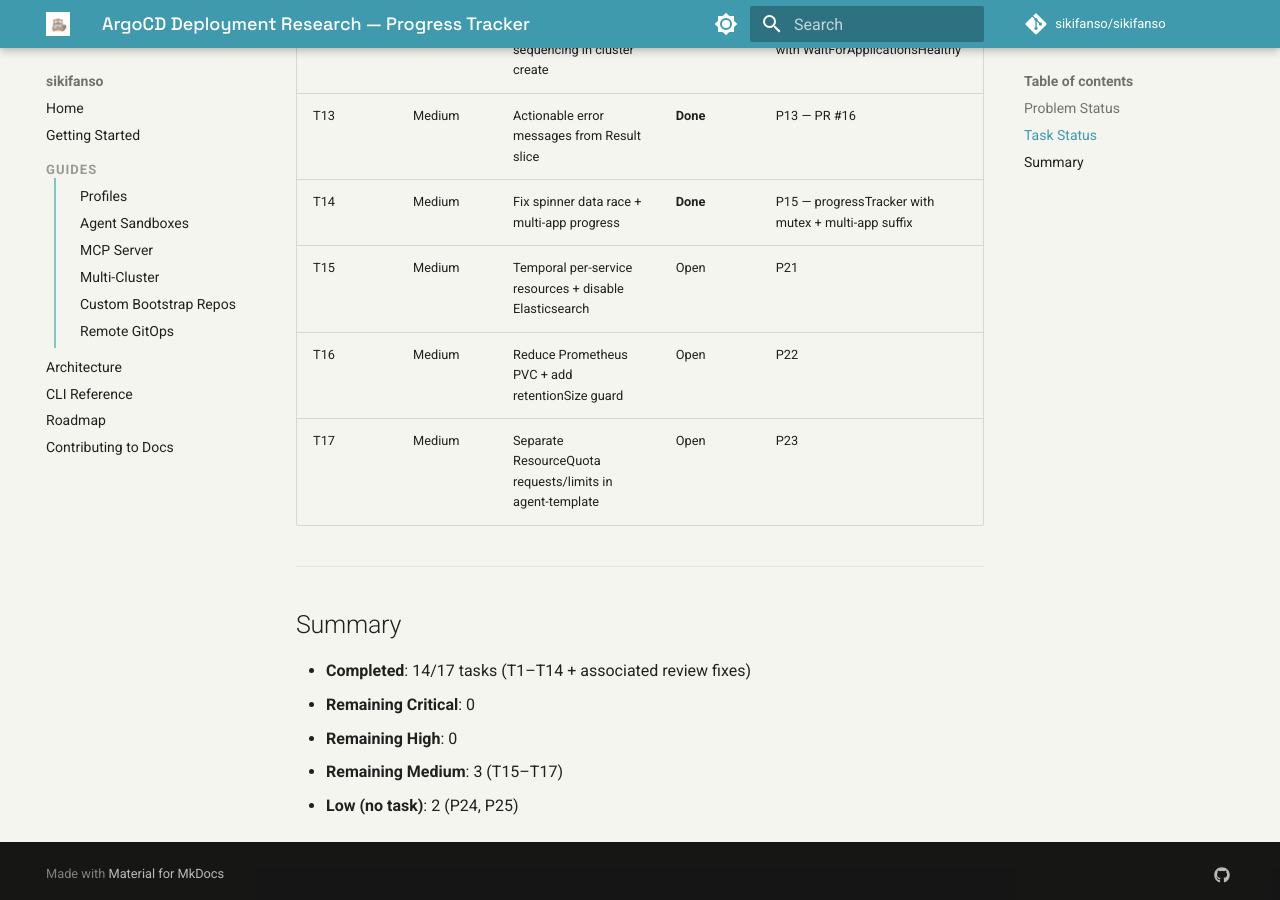
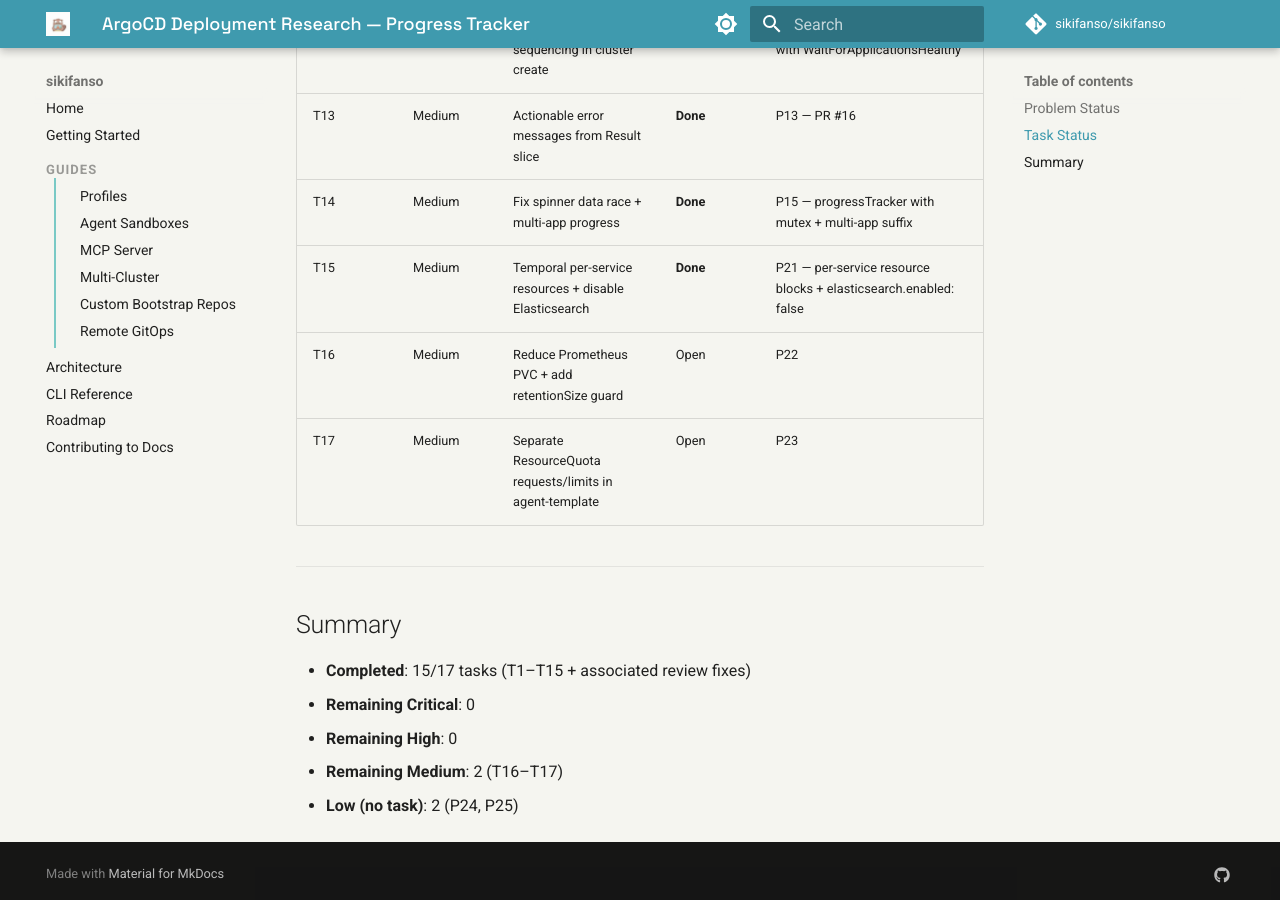
Before and after one commit to sikifanso/sikifanso, an MkDocs documentation site: the page built from docs/superpowers/reports/2026-04-04-argocd-deployment-progress.md, in a window 1280 px wide and 900 px high, scrolled down 3452 px. Built offline with MkDocs 1.6.1 and Material for MkDocs 9.7.7, drawn with Linux system fonts in a browser that asks for light colours; comment, search, counter and statistics services are not loaded; some of the changed text lies outside the part shown.

Commit message:
docs: mark T15/P21 done — Temporal per-service resources (#18)
Update progress tracker: T15 (Temporal per-service resources + disable
Elasticsearch) completed in sikifanso-homelab-bootstrap#28.

```diff
--- a/docs/superpowers/reports/2026-04-04-argocd-deployment-progress.md
+++ b/docs/superpowers/reports/2026-04-04-argocd-deployment-progress.md
@@ -30,7 +30,7 @@
 | P18 | Medium | ResourceTree misses sync error messages | Open | |
 | P19 | Medium | gRPC connection has no keep-alive | Open | |
 | P20 | Medium | agent-full exceeds safe memory for 8-16 GiB hosts | Open | |
-| P21 | Medium | Temporal values missing per-service resources + Elasticsearch | Open | |
+| P21 | Medium | Temporal values missing per-service resources + Elasticsearch | **Done** | Per-service resources + elasticsearch.enabled: false |
 | P22 | Medium | Prometheus PVC oversized at 20 GiB | Open | |
 | P23 | Medium | Agent sandbox ResourceQuota forces Guaranteed QoS | Open | |
 | P24 | Low | cnpg-operator has no resource requests/limits | Open | |
@@ -56,7 +56,7 @@
 | T12 | Medium | Startup ApplicationSet sequencing in cluster create | **Done** | P17 — PR #15; phased bootstrap with WaitForApplicationsHealthy |
 | T13 | Medium | Actionable error messages from Result slice | **Done** | P13 — PR #16 |
 | T14 | Medium | Fix spinner data race + multi-app progress | **Done** | P15 — progressTracker with mutex + multi-app suffix |
-| T15 | Medium | Temporal per-service resources + disable Elasticsearch | Open | P21 |
+| T15 | Medium | Temporal per-service resources + disable Elasticsearch | **Done** | P21 — per-service resource blocks + elasticsearch.enabled: false |
 | T16 | Medium | Reduce Prometheus PVC + add retentionSize guard | Open | P22 |
 | T17 | Medium | Separate ResourceQuota requests/limits in agent-template | Open | P23 |
 
@@ -64,8 +64,8 @@
 
 ## Summary
 
-- **Completed**: 14/17 tasks (T1–T14 + associated review fixes)
+- **Completed**: 15/17 tasks (T1–T15 + associated review fixes)
 - **Remaining Critical**: 0
 - **Remaining High**: 0
-- **Remaining Medium**: 3 (T15–T17)
+- **Remaining Medium**: 2 (T16–T17)
 - **Low (no task)**: 2 (P24, P25)
```
